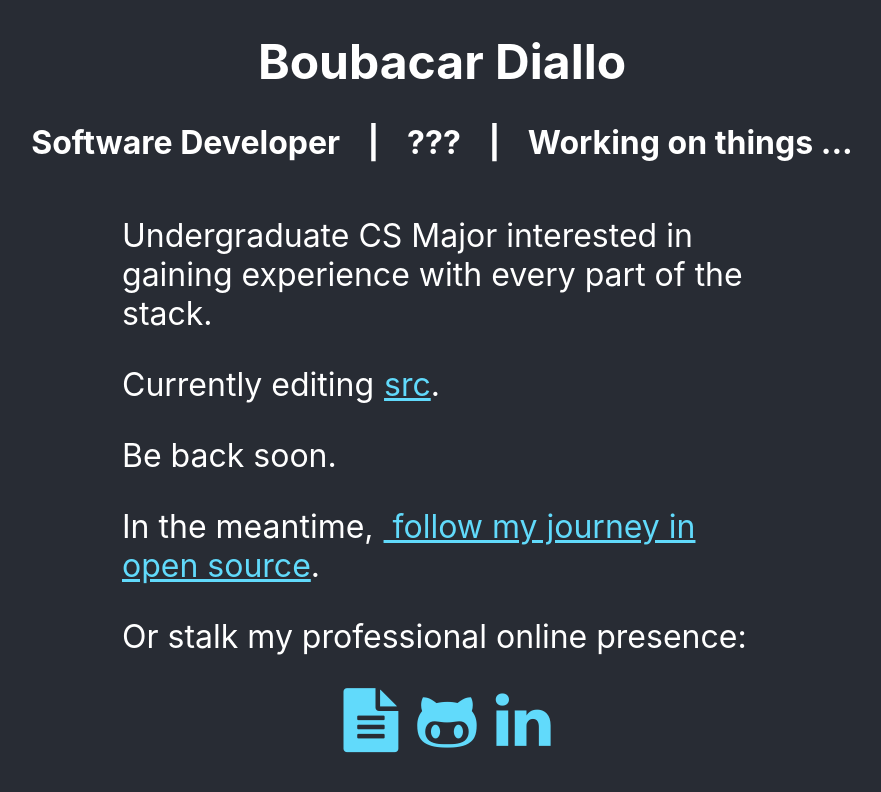
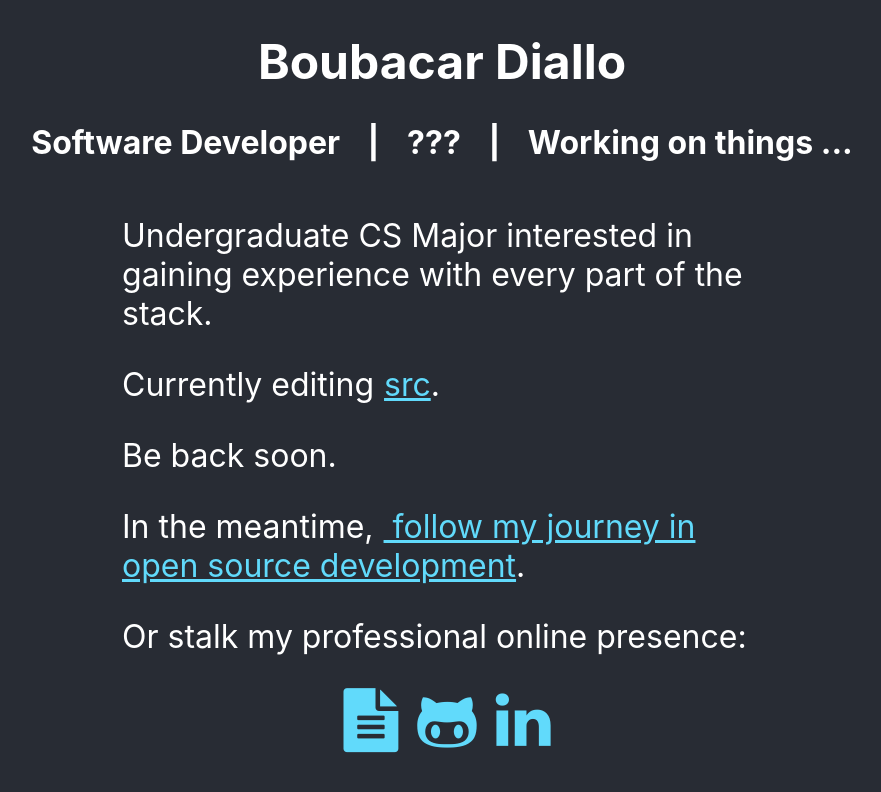
Before and after one commit to boubascript/boubascript.github.io, a React (Create React App) app in the folder boubareact/: page / in a window 1280 px wide. Shown: the top 792 px of the page, without its empty margins (198-1079 px from the left). Built offline with nearby package versions, Linux system fonts and the light colour scheme.

Commit message:
leap day, commits don't count for 4 years whoo

```diff
--- a/boubareact/package.json
+++ b/boubareact/package.json
@@ -15,7 +15,7 @@
     "test": "react-scripts test",
     "eject": "react-scripts eject",
     "predeploy": "npm run build",
-    "deploy": "gh-pages -d build && git checkout master && git pull origin gh-pages"
+    "deploy": "gh-pages -d build && git checkout master && git rebase origin gh-pages"
   },
   "eslintConfig": {
     "extends": "react-app"
--- a/boubareact/src/App.js
+++ b/boubareact/src/App.js
@@ -25,7 +25,7 @@ export default class App extends Component {
                 <a href="https://hunter-college-ossd-spr-2020.github.io/boubascript-weekly/"
                     className="App-link"
                     target="_blank"
-                    rel="noopener noreferrer"> follow my journey in open source</a>.
+                    rel="noopener noreferrer"> follow my journey in open source development</a>.
               </p>
               <p>Or stalk my professional online presence:</p>
             </div>
```
